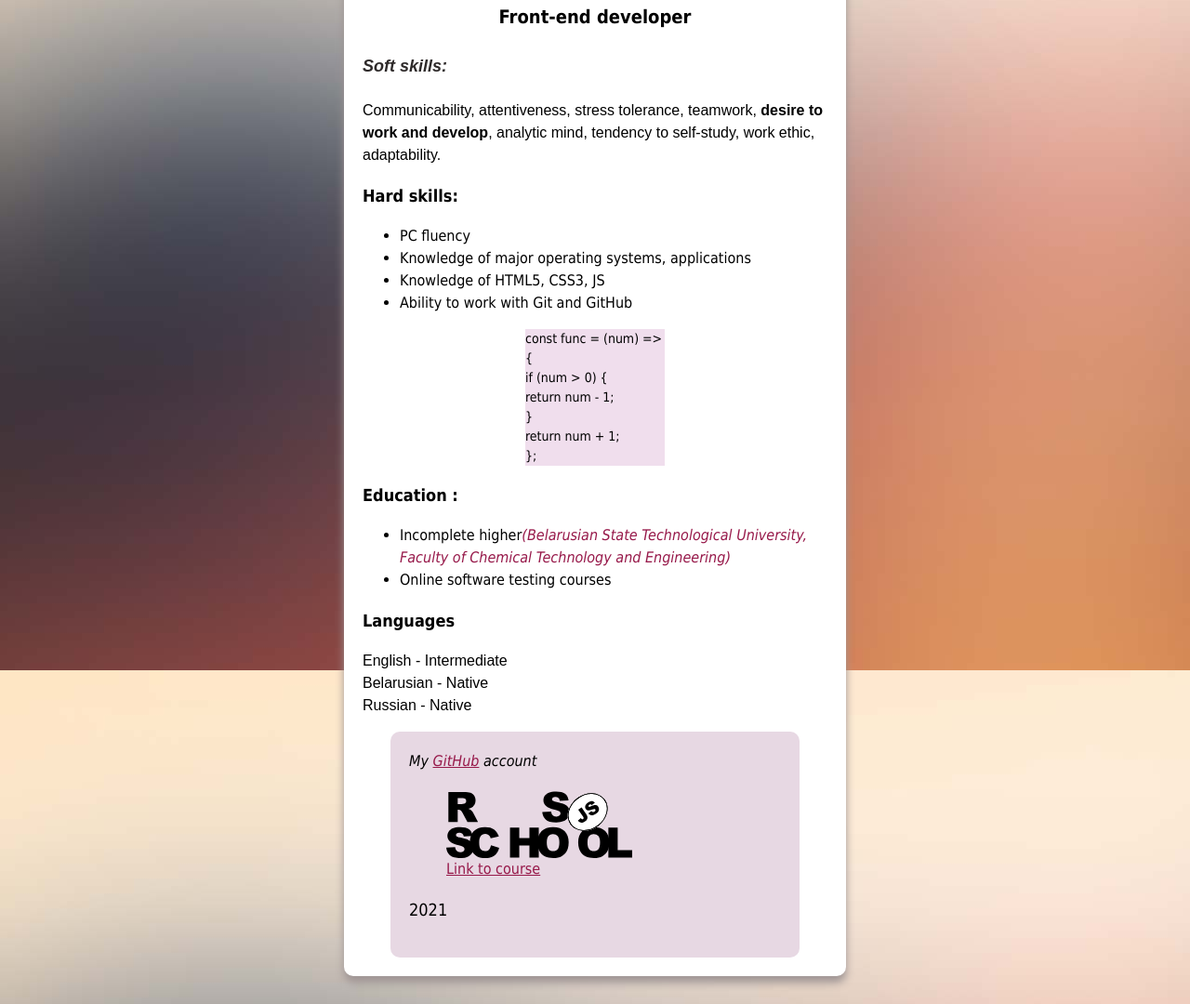
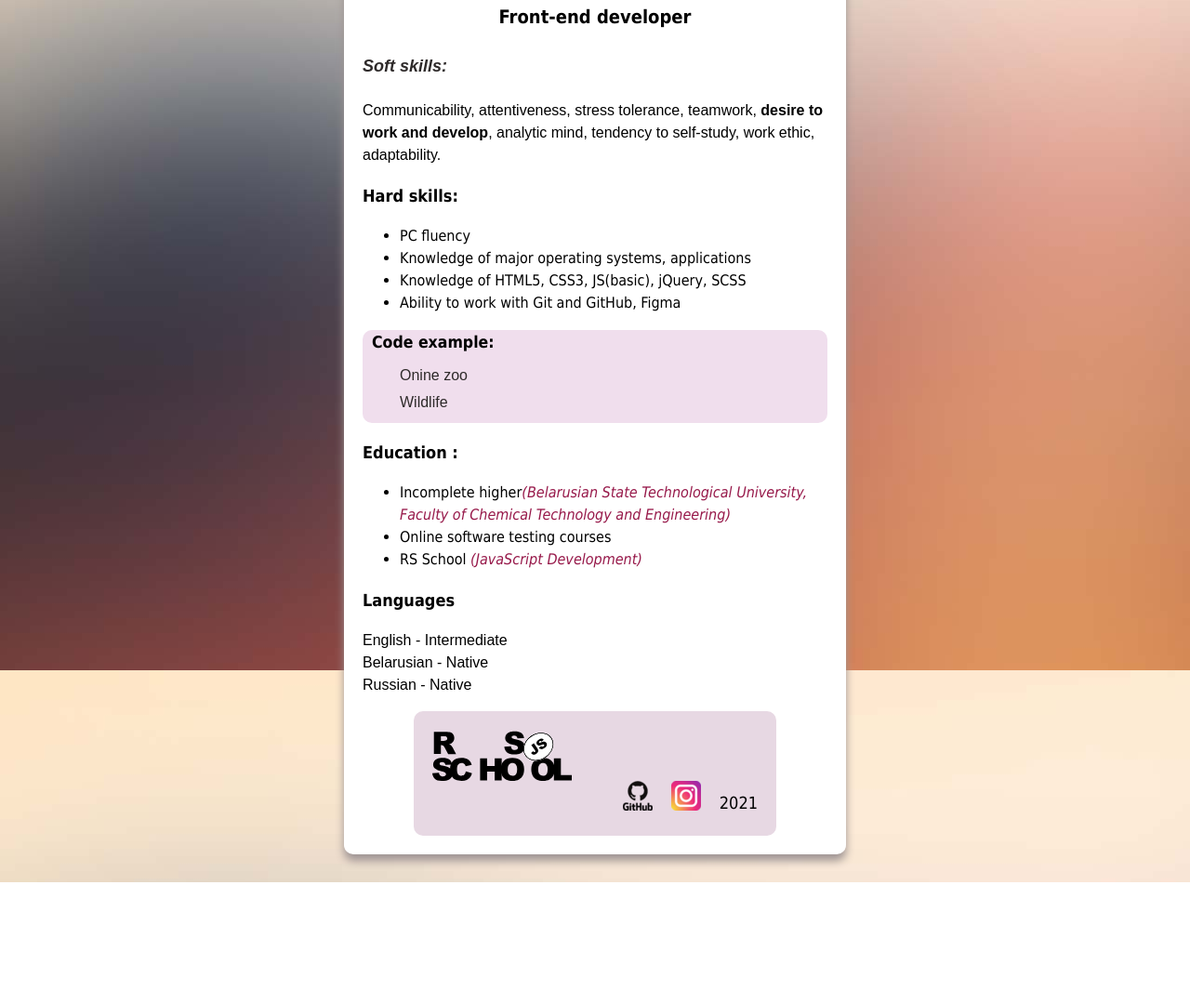
Before and after one commit to mashalin/rsschool-cv, a plain HTML site: page index.html in a window 1280 px wide. Shown: the part 359-1439 px from the top of the page at 93% size. After the commit the page ends 1308 px from the top, so only its background shows below. Drawn offline with Linux system fonts and the light colour scheme.

Commit message:
feat: add code_example

```diff
--- a/index.html
+++ b/index.html
@@ -29,26 +29,28 @@
       <ul class="card-list">
         <li>PC fluency</li>
         <li>Knowledge of major operating systems, applications</li>
-        <li>Knowledge of HTML5, CSS3, JS</li>
-        <li>Ability to work with Git and GitHub</li>
+        <li>Knowledge of HTML5, CSS3, JS(basic), jQuery, SCSS</li>
+        <li>Ability to work with Git and GitHub, Figma</li>
       </ul>
     </section>
 
       <div class="code">
-        <p>
-        const func = (num) => {<br>
-          if (num > 0) {<br>
-            return num - 1;<br>
-          }<br>
-          return num + 1;<br>
-        };<br>
-        </p>
+       <h3 class="code_h3">
+         Code example:
+       </h3>
+       <div class="online_zoo">
+        <a target="_blank" href="https://rolling-scopes-school.github.io/mashalin-JSFE2021Q1/online-zoo/pages/1.html">Onine zoo</a>
+       </div>
+       <div class="wildlife">
+        <a target="_blank" href="https://rolling-scopes-school.github.io/mashalin-JSFE2021Q1/wildlife" >Wildlife</a>
+       </div>
       </div>
       <article>
         <h3 class="card-heading">Education :</h3>
       <ul class="card-list" >
         <li>Incomplete higher<i class="italics2">(Belarusian State Technological University, Faculty of Chemical Technology and Engineering)</i></li>
         <li>Online software testing courses</li>
+        <li>RS School <i class="italics2" >(JavaScript Development)</i></li>
       </ul>
       </article>
       <section>
@@ -62,16 +64,29 @@
       </p>
       </section>
       <footer>
-        <address>
-          My <a class="link-color" href="https://github.com/mashalin" target="_blank">GitHub</a> account
-        </address>
+
         <figure>
-          <img class="logo" src="img/rs_school.svg" alt="Rsschool logo">
           <figcaption>
-            <a class="link-color" href="https://rs.school/js/" target="_blank">Link to course</a>
+             <a class="link-color" href="https://rs.school/js/" target="_blank">
+              <img class="logo" src="img/rs_school.svg" alt="Rsschool logo">
+            </a>
           </figcaption>
         </figure>
-        <p>2021</p>
+        <div class="footer_flex">
+          <div class="flex_item flex_p">
+             <p class="footer_p">2021</p></div>
+          <div class="flex_item">
+            <a target="_blank" href="https://github.com/mashalin">
+            <img src="img/github.png" alt="github">
+            </a>
+          </div>
+          <div class="flex_item">
+            <a target="_blank" href="https://www.instagram.com/mashatrushel/">
+              <img src="img/insta.png" alt="insta">
+              </a>
+          </div>
+        </div>
+
       </footer>
   </div>
 
--- a/style.css
+++ b/style.css
@@ -65,12 +65,45 @@ h2 {
 }
 
 .code {
-  width: 150px;
-  font-size: 14px;
+  font-size: 15px;
   background-color: rgb(240, 222, 237);
-  margin: 0 auto;
+  padding-bottom: 10px;
+  padding-left: 10px;
+  border-radius: 10px;
 }
-
+.code_h3 {
+  margin-bottom: 0;
+}
+.online_zoo {
+  margin-top: 10px;
+  margin-left: 30px;
+}
+.wildlife {
+  margin-top: 5px;
+  margin-left: 30px;
+}
+.wildlife a {
+  text-decoration: none;
+  font-family: Arial;
+  font-size: 16px;
+  color: #2e2a2a;
+}
+.wildlife a:hover,
+.wildlife a:focus,
+.wildlife a:active {
+  color: #910a3d;
+}
+.online_zoo a:hover,
+.online_zoo a:focus,
+.online_zoo a:active {
+  color: #910a3d;
+}
+.online_zoo a {
+  text-decoration: none;
+  font-family: Arial;
+  font-size: 16px;
+  color: #2e2a2a;
+}
 .italics2 {
   font-family: Tahoma;
   color: #97194a;
@@ -78,25 +111,41 @@ h2 {
 
 .logo {
   display: block;
-  width: 200px;
+  width: 150px;
 }
 
 footer {
-  width: 400px;
+  width: 350px;
   background-color: #e7d8e3;
   margin: 0 auto;
   border-radius: 10px;
   padding: 20px;
 }
 
-address {
-  font-size: 16px;
-}
-
-.link-color {
-  color: #97194a;
-}
-
 figcaption {
   font-size: 16px;
 }
+.footer_flex {
+  display: flex;
+  justify-content: flex-end;
+}
+.flex_item {
+  margin-right: 20px;
+}
+.flex_item:last-child {
+  margin-right: 0;
+}
+.footer_p {
+  margin-top: 10px;
+  margin-bottom: 0;
+  margin-left: 20px;
+}
+.flex_item:nth-child(1) {
+  margin-right: 0;
+}
+.flex_p {
+  order: 3;
+}
+figure {
+  margin: 0 0 0 0;
+}
```
Also changed, not shown: img/github.png (added), img/insta.png (added).
